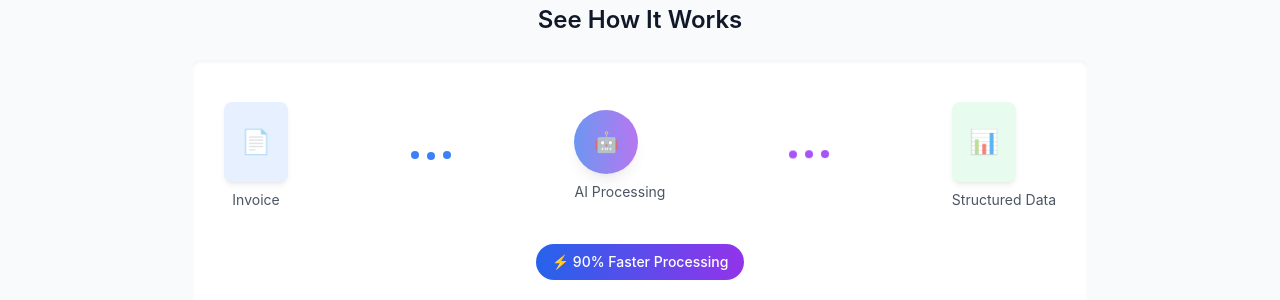
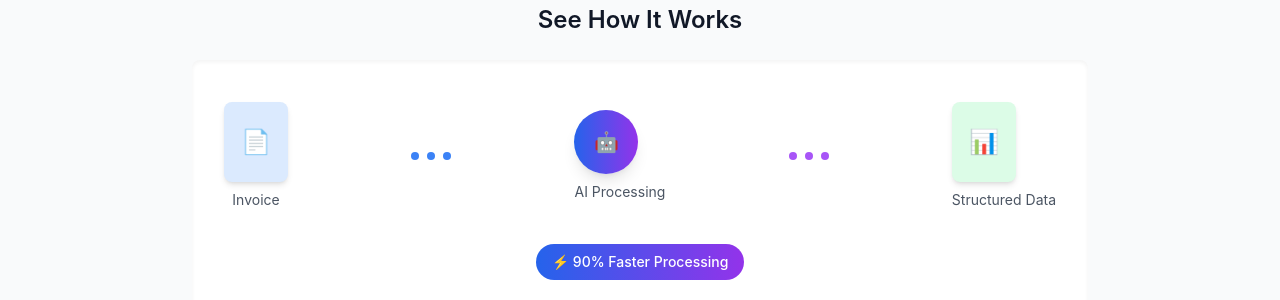
Before and after one commit to analytiq-hub/docrouter.github.io, a Jekyll site: the page built from index.md, in a window 1280 px wide. Shown: the part 453-753 px from the top of the page. Built offline with Jekyll 4.4.1, drawn with Linux system fonts in a browser that asks for light colours; nearby versions of some CDN libraries.

Commit message:
Remove animations from document processing demo
- Remove animate-bounce classes from processing dots
- Remove transform transition-all duration-1000 ease-in-out from document icons
- Keep static layout with same visual design

```diff
--- a/index.md
+++ b/index.md
@@ -37,7 +37,7 @@
                 <div class="flex items-center justify-between relative h-32">
                     <!-- Input Document -->
                     <div class="document-input">
-                        <div class="w-16 h-20 bg-blue-100 rounded-lg shadow-md flex items-center justify-center transform transition-all duration-1000 ease-in-out animate-pulse">
+                        <div class="w-16 h-20 bg-blue-100 rounded-lg shadow-md flex items-center justify-center">
                             <span class="text-2xl">📄</span>
                         </div>
                         <p class="text-sm text-gray-600 mt-2 text-center">Invoice</p>
@@ -46,15 +46,15 @@
                     <!-- Processing Arrows -->
                     <div class="flex-1 flex items-center justify-center">
                         <div class="flex space-x-2">
-                            <div class="w-2 h-2 bg-blue-500 rounded-full animate-bounce"></div>
-                            <div class="w-2 h-2 bg-blue-500 rounded-full animate-bounce" style="animation-delay: 0.1s"></div>
-                            <div class="w-2 h-2 bg-blue-500 rounded-full animate-bounce" style="animation-delay: 0.2s"></div>
+                            <div class="w-2 h-2 bg-blue-500 rounded-full"></div>
+                            <div class="w-2 h-2 bg-blue-500 rounded-full" style="animation-delay: 0.1s"></div>
+                            <div class="w-2 h-2 bg-blue-500 rounded-full" style="animation-delay: 0.2s"></div>
                         </div>
                     </div>
 
                     <!-- AI Processing -->
                     <div class="ai-processing">
-                        <div class="w-16 h-16 bg-gradient-to-r from-blue-600 to-purple-600 rounded-full flex items-center justify-center shadow-lg animate-pulse">
+                        <div class="w-16 h-16 bg-gradient-to-r from-blue-600 to-purple-600 rounded-full flex items-center justify-center shadow-lg">
                             <span class="text-white text-xl">🤖</span>
                         </div>
                         <p class="text-sm text-gray-600 mt-2 text-center">AI Processing</p>
@@ -63,15 +63,15 @@
                     <!-- Processing Arrows -->
                     <div class="flex-1 flex items-center justify-center">
                         <div class="flex space-x-2">
-                            <div class="w-2 h-2 bg-purple-500 rounded-full animate-bounce" style="animation-delay: 0.3s"></div>
-                            <div class="w-2 h-2 bg-purple-500 rounded-full animate-bounce" style="animation-delay: 0.4s"></div>
-                            <div class="w-2 h-2 bg-purple-500 rounded-full animate-bounce" style="animation-delay: 0.5s"></div>
+                            <div class="w-2 h-2 bg-purple-500 rounded-full" style="animation-delay: 0.3s"></div>
+                            <div class="w-2 h-2 bg-purple-500 rounded-full" style="animation-delay: 0.4s"></div>
+                            <div class="w-2 h-2 bg-purple-500 rounded-full" style="animation-delay: 0.5s"></div>
                         </div>
                     </div>
 
                     <!-- Output Data -->
                     <div class="document-output">
-                        <div class="w-16 h-20 bg-green-100 rounded-lg shadow-md flex items-center justify-center transform transition-all duration-1000 ease-in-out animate-pulse">
+                        <div class="w-16 h-20 bg-green-100 rounded-lg shadow-md flex items-center justify-center">
                             <span class="text-2xl">📊</span>
                         </div>
                         <p class="text-sm text-gray-600 mt-2 text-center">Structured Data</p>
```
